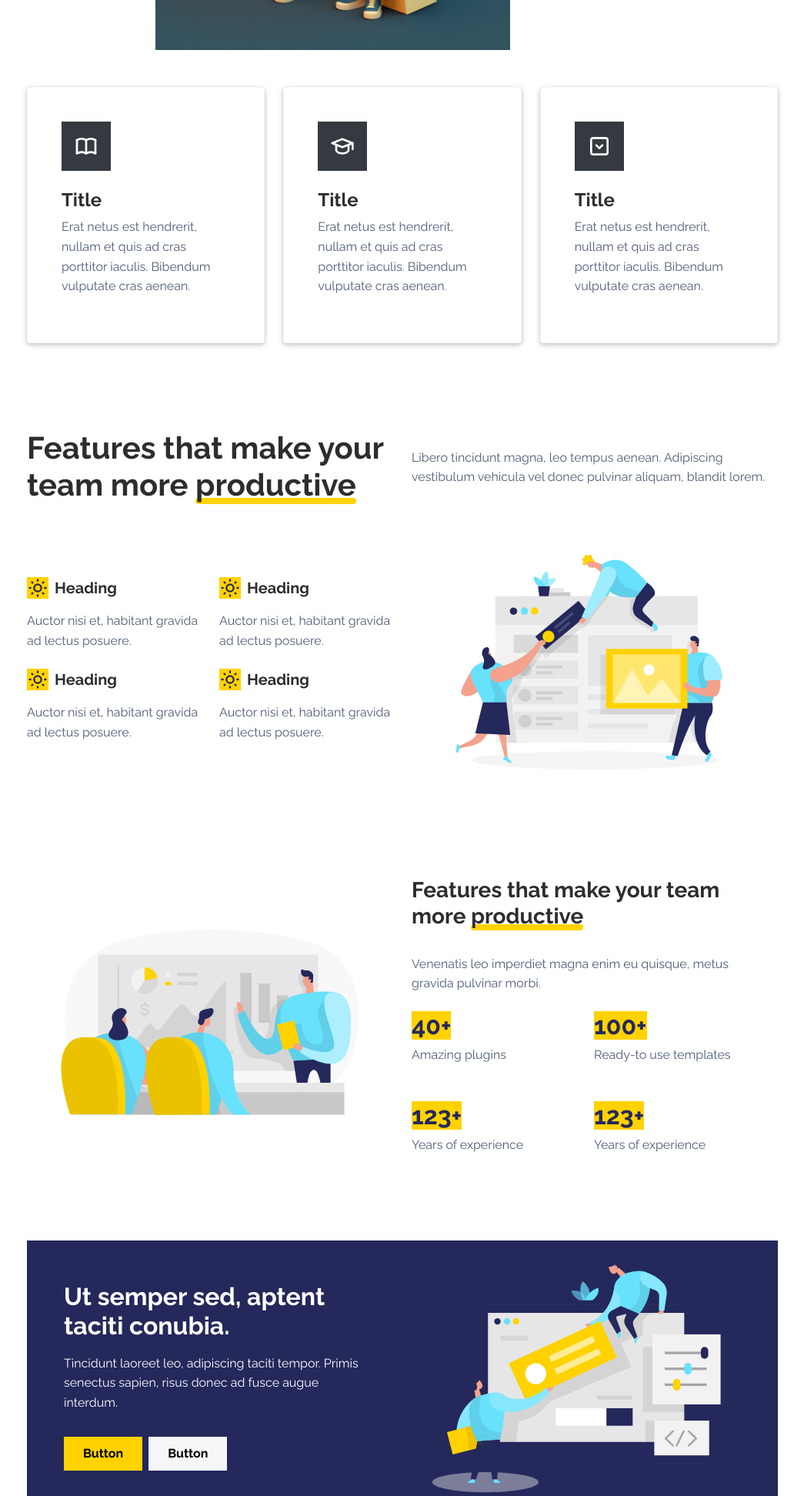
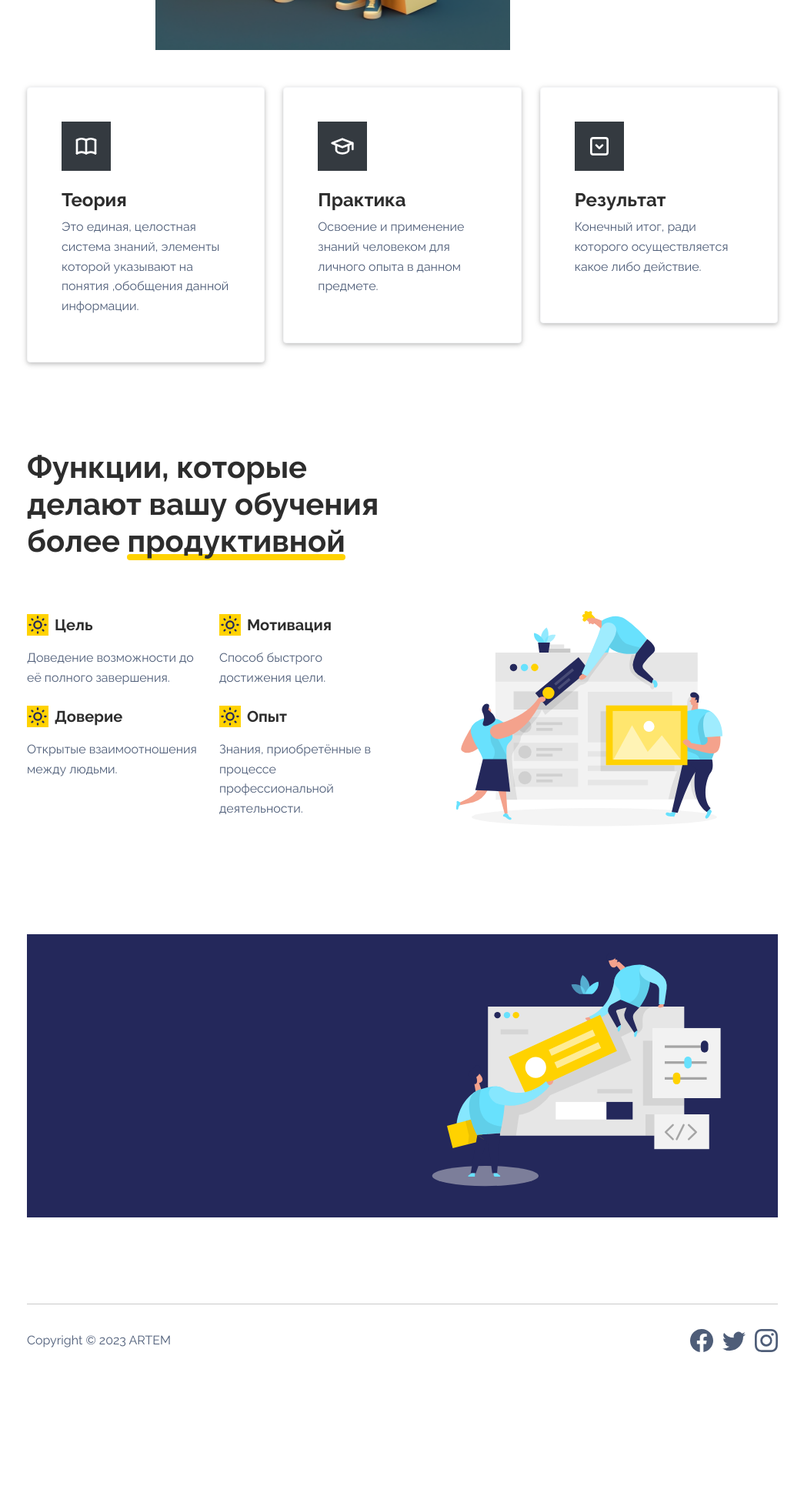
Before and after one commit to DopeCoder1/sm_test, a Django app: page / in a window 1280 px wide. Shown: the part 843-2787 px from the top of the page at 77% size, without its empty margins (117-1162 px from the left). After the commit the page ends 2600 px from the top, so only its background shows below. Run offline with Django 4.2, Linux system fonts and the light colour scheme; some libraries are stand-ins or nearby versions.

Commit message:
new changes

```diff
--- a/no_auth_pages/templates/no_auth_pages/index.html
+++ b/no_auth_pages/templates/no_auth_pages/index.html
@@ -32,8 +32,8 @@
                                     <line x1="21" y1="6" x2="21" y2="19"></line>
                                 </svg></div>
                             <div>
-                                <h4 class="fw-bold">Title</h4>
-                                <p class="text-muted">Erat netus est hendrerit, nullam et quis ad cras porttitor iaculis. Bibendum vulputate cras aenean.</p>
+                                <h4 class="fw-bold">Теория</h4>
+                                <p class="text-muted"> Это единая, целостная система знаний, элементы которой указывают на понятия ,обобщения данной информации.</p>
                             </div>
                         </div>
                     </div>
@@ -47,8 +47,8 @@
                                     <path d="M6 10.6v5.4a6 3 0 0 0 12 0v-5.4"></path>
                                 </svg></div>
                             <div>
-                                <h4 class="fw-bold">Title</h4>
-                                <p class="text-muted">Erat netus est hendrerit, nullam et quis ad cras porttitor iaculis. Bibendum vulputate cras aenean.</p>
+                                <h4 class="fw-bold">Практика</h4>
+                                <p class="text-muted">Освоение и применение знаний  человеком для личного опыта в данном предмете.</p>
                             </div>
                         </div>
                     </div>
@@ -62,8 +62,8 @@
                                     <path d="M9 11l3 3l3 -3"></path>
                                 </svg></div>
                             <div>
-                                <h4 class="fw-bold">Title</h4>
-                                <p class="text-muted">Erat netus est hendrerit, nullam et quis ad cras porttitor iaculis. Bibendum vulputate cras aenean.</p>
+                                <h4 class="fw-bold">Результат</h4>
+                                <p class="text-muted">Конечный итог, ради которого осуществляется какое либо действие.</p>
                             </div>
                         </div>
                     </div>
@@ -75,10 +75,10 @@
         <div class="container py-4 py-xl-5">
             <div class="row">
                 <div class="col-md-6">
-                    <h3 class="display-6 fw-bold pb-md-4">Features that make your team more&nbsp;<span class="underline">productive</span></h3>
+                    <h3 class="display-6 fw-bold pb-md-4">Функции, которые делают вашу обучения более <span class="underline">продуктивной</span></h3>
                 </div>
                 <div class="col-md-6 pt-4">
-                    <p class="text-muted mb-4">Libero tincidunt magna, leo tempus aenean. Adipiscing vestibulum vehicula vel donec pulvinar aliquam, blandit lorem.</p>
+{#                    <p class="text-muted mb-4">Libero tincidunt magna, leo tempus aenean. Adipiscing vestibulum vehicula vel donec pulvinar aliquam, blandit lorem.</p>#}
                 </div>
             </div>
             <div class="row gy-4 gy-md-0">
@@ -91,9 +91,9 @@
                                         <circle cx="12" cy="12" r="4"></circle>
                                         <path d="M3 12h1m8 -9v1m8 8h1m-9 8v1m-6.4 -15.4l.7 .7m12.1 -.7l-.7 .7m0 11.4l.7 .7m-12.1 -.7l-.7 .7"></path>
                                     </svg>
-                                    <h5 class="fw-bold mb-0 ms-2">Heading</h5>
+                                    <h5 class="fw-bold mb-0 ms-2">Цель</h5>
                                 </div>
-                                <p class="text-muted my-3">Auctor nisi et, habitant gravida ad lectus posuere.</p>
+                                <p class="text-muted my-3">Доведение возможности до её полного завершения.</p>
                             </div>
                             <div class="col text-center text-md-start">
                                 <div class="d-flex justify-content-center align-items-center justify-content-md-start"><svg xmlns="http://www.w3.org/2000/svg" width="1em" height="1em" viewBox="0 0 24 24" stroke-width="2" stroke="currentColor" fill="none" stroke-linecap="round" stroke-linejoin="round" class="icon icon-tabler icon-tabler-sun fs-3 text-primary bg-warning">
@@ -101,9 +101,9 @@
                                         <circle cx="12" cy="12" r="4"></circle>
                                         <path d="M3 12h1m8 -9v1m8 8h1m-9 8v1m-6.4 -15.4l.7 .7m12.1 -.7l-.7 .7m0 11.4l.7 .7m-12.1 -.7l-.7 .7"></path>
                                     </svg>
-                                    <h5 class="fw-bold mb-0 ms-2">Heading</h5>
+                                    <h5 class="fw-bold mb-0 ms-2">Мотивация</h5>
                                 </div>
-                                <p class="text-muted my-3">Auctor nisi et, habitant gravida ad lectus posuere.</p>
+                                <p class="text-muted my-3">Способ быстрого достижения цели.</p>
                             </div>
                             <div class="col text-center text-md-start">
                                 <div class="d-flex justify-content-center align-items-center justify-content-md-start"><svg xmlns="http://www.w3.org/2000/svg" width="1em" height="1em" viewBox="0 0 24 24" stroke-width="2" stroke="currentColor" fill="none" stroke-linecap="round" stroke-linejoin="round" class="icon icon-tabler icon-tabler-sun fs-3 text-primary bg-warning">
@@ -111,9 +111,9 @@
                                         <circle cx="12" cy="12" r="4"></circle>
                                         <path d="M3 12h1m8 -9v1m8 8h1m-9 8v1m-6.4 -15.4l.7 .7m12.1 -.7l-.7 .7m0 11.4l.7 .7m-12.1 -.7l-.7 .7"></path>
                                     </svg>
-                                    <h5 class="fw-bold mb-0 ms-2">Heading</h5>
+                                    <h5 class="fw-bold mb-0 ms-2">Доверие</h5>
                                 </div>
-                                <p class="text-muted my-3">Auctor nisi et, habitant gravida ad lectus posuere.</p>
+                                <p class="text-muted my-3">Открытые взаимоотношения между людьми.</p>
                             </div>
                             <div class="col text-center text-md-start">
                                 <div class="d-flex justify-content-center align-items-center justify-content-md-start"><svg xmlns="http://www.w3.org/2000/svg" width="1em" height="1em" viewBox="0 0 24 24" stroke-width="2" stroke="currentColor" fill="none" stroke-linecap="round" stroke-linejoin="round" class="icon icon-tabler icon-tabler-sun fs-3 text-primary bg-warning">
@@ -121,9 +121,9 @@
                                         <circle cx="12" cy="12" r="4"></circle>
                                         <path d="M3 12h1m8 -9v1m8 8h1m-9 8v1m-6.4 -15.4l.7 .7m12.1 -.7l-.7 .7m0 11.4l.7 .7m-12.1 -.7l-.7 .7"></path>
                                     </svg>
-                                    <h5 class="fw-bold mb-0 ms-2">Heading</h5>
+                                    <h5 class="fw-bold mb-0 ms-2">Опыт</h5>
                                 </div>
-                                <p class="text-muted my-3">Auctor nisi et, habitant gravida ad lectus posuere.</p>
+                                <p class="text-muted my-3">Знания, приобретённые в процессе профессиональной деятельности.</p>
                             </div>
                         </div>
                     </div>
@@ -134,109 +134,76 @@
             </div>
         </div>
     </section>
-    <section>
-        <div class="container py-4 py-xl-5">
-            <div class="row gy-4 gy-md-0">
-                <div class="col-md-6 text-center text-md-start d-flex d-sm-flex d-md-flex justify-content-center align-items-center justify-content-md-start align-items-md-center justify-content-xl-center">
-                    <div><img class="rounded img-fluid fit-cover" style="min-height: 300px;" src="{% static 'user/assets/img/illustrations/presentation.svg'%}" width="800"></div>
-                </div>
-                <div class="col">
-                    <div style="max-width: 450px;">
-                        <h3 class="fw-bold pb-md-4">Features that make your team more&nbsp;<span class="underline">productive</span></h3>
-                        <p class="text-muted py-4 py-md-0">Venenatis leo imperdiet magna enim eu quisque, metus gravida pulvinar morbi.</p>
-                        <div class="row gy-4 row-cols-2 row-cols-md-2">
-                            <div class="col">
-                                <div><span class="fs-2 fw-bold text-primary bg-warning">40+</span>
-                                    <p class="fw-normal text-muted">Amazing plugins</p>
-                                </div>
-                            </div>
-                            <div class="col">
-                                <div><span class="fs-2 fw-bold text-primary bg-warning">100+</span>
-                                    <p class="fw-normal text-muted">Ready-to use templates</p>
-                                </div>
-                            </div>
-                            <div class="col">
-                                <div><span class="fs-2 fw-bold text-primary bg-warning">123+</span>
-                                    <p class="fw-normal text-muted">Years of experience</p>
-                                </div>
-                            </div>
-                            <div class="col">
-                                <div><span class="fs-2 fw-bold text-primary bg-warning">123+</span>
-                                    <p class="fw-normal text-muted">Years of experience</p>
-                                </div>
-                            </div>
-                        </div>
-                    </div>
-                </div>
-            </div>
-        </div>
-    </section>
+{#    <section>#}
+{#        <div class="container py-4 py-xl-5">#}
+{#            <div class="row gy-4 gy-md-0">#}
+{#                <div class="col-md-6 text-center text-md-start d-flex d-sm-flex d-md-flex justify-content-center align-items-center justify-content-md-start align-items-md-center justify-content-xl-center">#}
+{#                    <div><img class="rounded img-fluid fit-cover" style="min-height: 300px;" src="{% static 'user/assets/img/illustrations/presentation.svg'%}" width="800"></div>#}
+{#                </div>#}
+{#            </div>#}
+{#        </div>#}
+{#    </section>#}
     <section class="py-4 py-xl-5">
         <div class="container">
             <div class="bg-primary border rounded border-0 border-primary overflow-hidden">
                 <div class="row g-0">
                     <div class="col-md-6 d-flex flex-column justify-content-center">
-                        <div class="text-white p-4 p-md-5">
-                            <h2 class="fw-bold text-white mb-3">Ut semper sed, aptent taciti conubia.</h2>
-                            <p class="mb-4">Tincidunt laoreet leo, adipiscing taciti tempor. Primis senectus sapien, risus donec ad fusce augue interdum.</p>
-                            <div class="my-3"><a class="btn btn-warning me-2 mt-2" role="button" href="#">Button</a><a class="btn btn-light mt-2" role="button" href="#">Button</a></div>
-                        </div>
                     </div>
                     <div class="col-md-6 order-first order-md-last" style="min-height: 250px;"><img class="w-100 h-100 fit-contain pt-5 pt-md-0" src="{% static 'user/assets/img/illustrations/web-development.svg'%}"></div>
                 </div>
             </div>
         </div>
     </section>
-    <section class="py-5">
-        <div class="container py-4 py-xl-5">
-            <div class="row mb-5">
-                <div class="col-md-8 col-xl-6 text-center mx-auto">
-                    <h2 class="display-6 fw-bold mb-4">Check out<br>our <span class="underline">amazing plans</span></h2>
-                    <p class="text-muted">Curae hendrerit donec commodo hendrerit egestas tempus, turpis facilisis nostra nunc. Vestibulum dui eget ultrices.</p>
-                </div>
-            </div>
-        </div>
-    </section>
-    <section class="py-4 py-xl-5 mb-5">
-        <div class="container">
-            <div class="row mb-2">
-                <div class="col-md-8 col-xl-6 text-center mx-auto">
-                    <h2 class="display-6 fw-bold mb-5"><span class="pb-3 underline">FAQ<br></span></h2>
-                    <p class="text-muted mb-5">Curae hendrerit donec commodo hendrerit egestas tempus, turpis facilisis nostra nunc. Vestibulum dui eget ultrices.</p>
-                </div>
-            </div>
-            <div class="row mb-2">
-                <div class="col-md-8 mx-auto">
-                    <div class="accordion text-muted" role="tablist" id="accordion-1">
-                        <div class="accordion-item">
-                            <h2 class="accordion-header" role="tab"><button class="accordion-button" type="button" data-bs-toggle="collapse" data-bs-target="#accordion-1 .item-1" aria-expanded="true" aria-controls="accordion-1 .item-1">Aenean arcu euismod aliquam, volutpat consequat?</button></h2>
-                            <div class="accordion-collapse collapse show item-1" role="tabpanel" data-bs-parent="#accordion-1">
-                                <div class="accordion-body">
-                                    <p>Maecenas diam volutpat, erat quis enim cras lobortis vivamus donec tempor. Congue ultrices donec turpis vivamus. Laoreet aenean metus, mi nunc massa feugiat duis. Pharetra erat consequat purus curae quisque, etiam accumsan class.</p>
-                                    <p class="mb-0">Commodo rutrum quisque curabitur habitasse, suspendisse etiam.</p>
-                                </div>
-                            </div>
-                        </div>
-                        <div class="accordion-item">
-                            <h2 class="accordion-header" role="tab"><button class="accordion-button collapsed" type="button" data-bs-toggle="collapse" data-bs-target="#accordion-1 .item-2" aria-expanded="false" aria-controls="accordion-1 .item-2">Lorem quam erat placerat mollis, rhoncus senectus?</button></h2>
-                            <div class="accordion-collapse collapse item-2" role="tabpanel" data-bs-parent="#accordion-1">
-                                <div class="accordion-body">
-                                    <p class="mb-0">Nullam id dolor id nibh ultricies vehicula ut id elit. Cras justo odio, dapibus ac facilisis in, egestas eget quam. Donec id elit non mi porta gravida at eget metus.</p>
-                                </div>
-                            </div>
-                        </div>
-                        <div class="accordion-item">
-                            <h2 class="accordion-header" role="tab"><button class="accordion-button collapsed" type="button" data-bs-toggle="collapse" data-bs-target="#accordion-1 .item-3" aria-expanded="false" aria-controls="accordion-1 .item-3">Iaculis accumsan id, facilisis proin ipsum velit neque?</button></h2>
-                            <div class="accordion-collapse collapse item-3" role="tabpanel" data-bs-parent="#accordion-1">
-                                <div class="accordion-body">
-                                    <p class="mb-0">Nullam id dolor id nibh ultricies vehicula ut id elit. Cras justo odio, dapibus ac facilisis in, egestas eget quam. Donec id elit non mi porta gravida at eget metus.</p>
-                                </div>
-                            </div>
-                        </div>
-                    </div>
-                </div>
-            </div>
-        </div>
-    </section>
-    <section class="py-4 py-xl-5"></section>
+{#    <section class="py-5">#}
+{#        <div class="container py-4 py-xl-5">#}
+{#            <div class="row mb-5">#}
+{#                <div class="col-md-8 col-xl-6 text-center mx-auto">#}
+{#                    <h2 class="display-6 fw-bold mb-4">Check out<br>our <span class="underline">amazing plans</span></h2>#}
+{#                    <p class="text-muted">Curae hendrerit donec commodo hendrerit egestas tempus, turpis facilisis nostra nunc. Vestibulum dui eget ultrices.</p>#}
+{#                </div>#}
+{#            </div>#}
+{#        </div>#}
+{#    </section>#}
+{#    <section class="py-4 py-xl-5 mb-5">#}
+{#        <div class="container">#}
+{#            <div class="row mb-2">#}
+{#                <div class="col-md-8 col-xl-6 text-center mx-auto">#}
+{#                    <h2 class="display-6 fw-bold mb-5"><span class="pb-3 underline">FAQ<br></span></h2>#}
+{#                    <p class="text-muted mb-5">Curae hendrerit donec commodo hendrerit egestas tempus, turpis facilisis nostra nunc. Vestibulum dui eget ultrices.</p>#}
+{#                </div>#}
+{#            </div>#}
+{#            <div class="row mb-2">#}
+{#                <div class="col-md-8 mx-auto">#}
+{#                    <div class="accordion text-muted" role="tablist" id="accordion-1">#}
+{#                        <div class="accordion-item">#}
+{#                            <h2 class="accordion-header" role="tab"><button class="accordion-button" type="button" data-bs-toggle="collapse" data-bs-target="#accordion-1 .item-1" aria-expanded="true" aria-controls="accordion-1 .item-1">Aenean arcu euismod aliquam, volutpat consequat?</button></h2>#}
+{#                            <div class="accordion-collapse collapse show item-1" role="tabpanel" data-bs-parent="#accordion-1">#}
+{#                                <div class="accordion-body">#}
+{#                                    <p>Maecenas diam volutpat, erat quis enim cras lobortis vivamus donec tempor. Congue ultrices donec turpis vivamus. Laoreet aenean metus, mi nunc massa feugiat duis. Pharetra erat consequat purus curae quisque, etiam accumsan class.</p>#}
+{#                                    <p class="mb-0">Commodo rutrum quisque curabitur habitasse, suspendisse etiam.</p>#}
+{#                                </div>#}
+{#                            </div>#}
+{#                        </div>#}
+{#                        <div class="accordion-item">#}
+{#                            <h2 class="accordion-header" role="tab"><button class="accordion-button collapsed" type="button" data-bs-toggle="collapse" data-bs-target="#accordion-1 .item-2" aria-expanded="false" aria-controls="accordion-1 .item-2">Lorem quam erat placerat mollis, rhoncus senectus?</button></h2>#}
+{#                            <div class="accordion-collapse collapse item-2" role="tabpanel" data-bs-parent="#accordion-1">#}
+{#                                <div class="accordion-body">#}
+{#                                    <p class="mb-0">Nullam id dolor id nibh ultricies vehicula ut id elit. Cras justo odio, dapibus ac facilisis in, egestas eget quam. Donec id elit non mi porta gravida at eget metus.</p>#}
+{#                                </div>#}
+{#                            </div>#}
+{#                        </div>#}
+{#                        <div class="accordion-item">#}
+{#                            <h2 class="accordion-header" role="tab"><button class="accordion-button collapsed" type="button" data-bs-toggle="collapse" data-bs-target="#accordion-1 .item-3" aria-expanded="false" aria-controls="accordion-1 .item-3">Iaculis accumsan id, facilisis proin ipsum velit neque?</button></h2>#}
+{#                            <div class="accordion-collapse collapse item-3" role="tabpanel" data-bs-parent="#accordion-1">#}
+{#                                <div class="accordion-body">#}
+{#                                    <p class="mb-0">Nullam id dolor id nibh ultricies vehicula ut id elit. Cras justo odio, dapibus ac facilisis in, egestas eget quam. Donec id elit non mi porta gravida at eget metus.</p>#}
+{#                                </div>#}
+{#                            </div>#}
+{#                        </div>#}
+{#                    </div>#}
+{#                </div>#}
+{#            </div>#}
+{#        </div>#}
+{#    </section>#}
+{#    <section class="py-4 py-xl-5"></section>#}
 {% endblock %}
```
